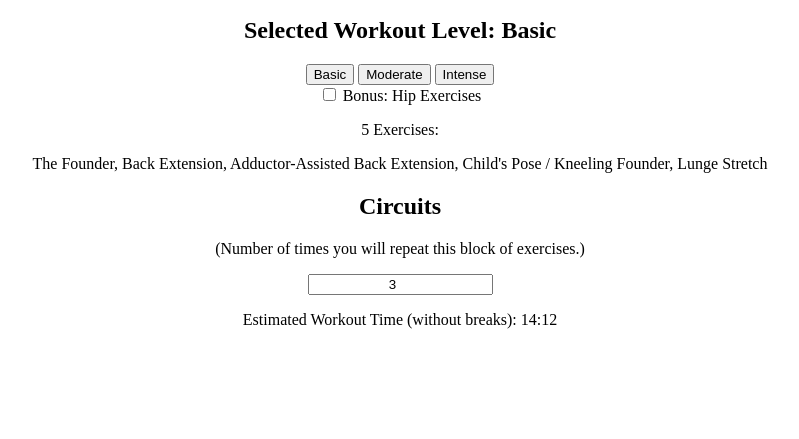
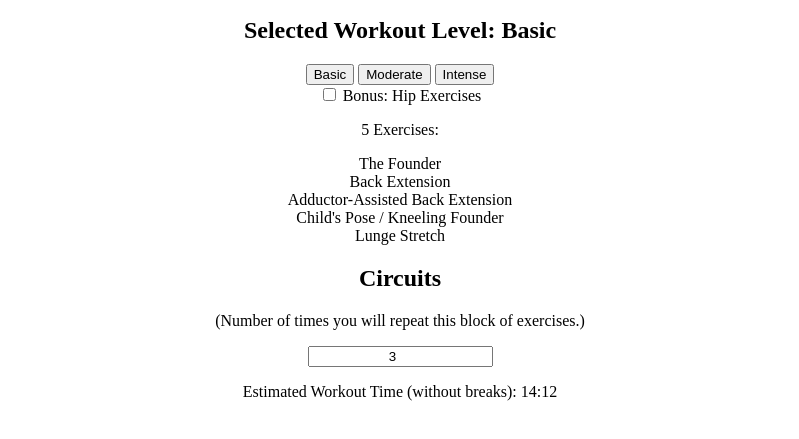
Before and after one commit to toddcf/foundation, a plain HTML site: page index.html in a window 1280 px wide. Shown: the part 261-700 px from the top of the page, without its empty margins (240-1039 px from the left). Drawn offline with Linux system fonts and the light colour scheme.

Commit message:
Converted exercises list to dynamically-generated cards.

```diff
--- a/assets/app.js
+++ b/assets/app.js
@@ -382,7 +382,6 @@ function estimateWorkoutTime() {
 
 let titles = [];
 const exercisesList = document.querySelector('.list-of-exercises');
-const bonusExercisesList = document.querySelector('.list-of-bonus-exercises');
 const qtyExercises = document.querySelector('.qty-Exercises');
 function textUI() {
   if (difficulty === 1) {
@@ -393,18 +392,16 @@ function textUI() {
     difficultyUI.innerText = (bonus) ? 'Intense + Bonus' : 'Intense';
   }
   qtyExercises.innerText = workout.length;
-  // In the future, generate a card with image and text for each exercise and push that tot he UI instead of just the text.
-  titles = workout.map(function(exercise) {
-    return exercise.title;
+
+  // Card Version:
+  exercisesList.innerHTML = '';
+  workout.forEach(function(exercise) {
+    const exerciseCard = document.createElement('div');
+    exerciseCard.classList.add('exercise-card');
+    const exerciseTitle = document.createTextNode(exercise.title);
+    exerciseCard.appendChild(exerciseTitle);
+    exercisesList.appendChild(exerciseCard);
   });
-  exercisesList.innerText = titles.join(', ');
-  let bonusTitles = [];
-  if (bonus) {
-    bonusTitles = bonusExercises.map(function(bonusExercise) {
-      return bonusExercise.title;
-    });
-  }
-  bonusExercisesList.innerText = bonusTitles.join(', ');
 }
 
 
--- a/index.html
+++ b/index.html
@@ -29,8 +29,6 @@
 
         <input type="checkbox" name="bonus" value="bonus" class="settings-bonus__checkbox"> Bonus: Hip Exercises
 
-        <div class="list-of-bonus-exercises"></div>
-
       </div>
 
       <p class="program-exercises"><span class="qty-Exercises"></span> Exercises:</p>
```
